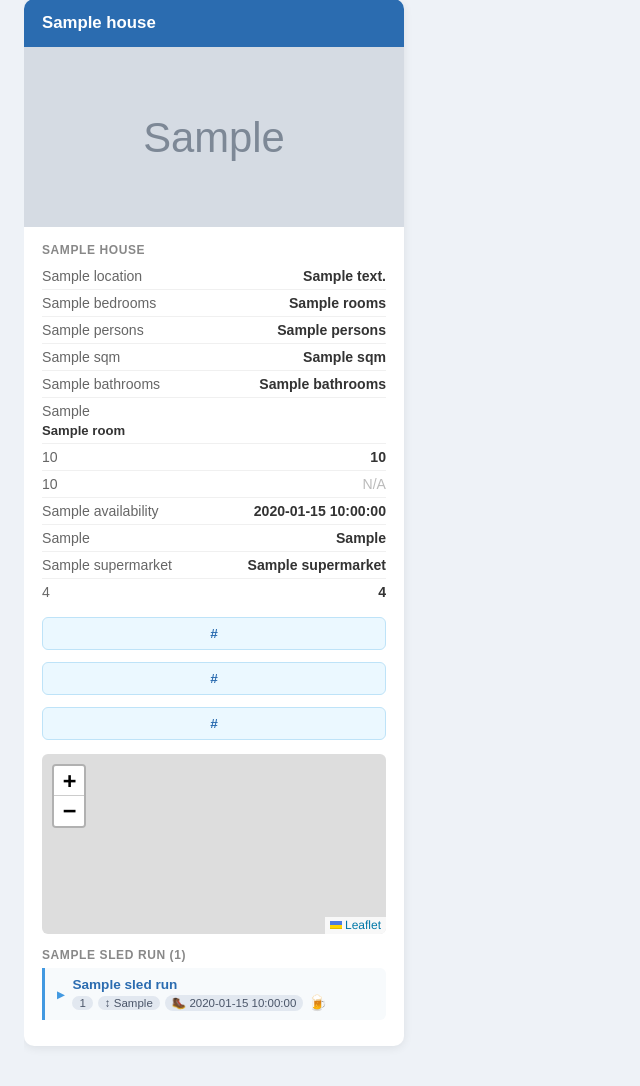
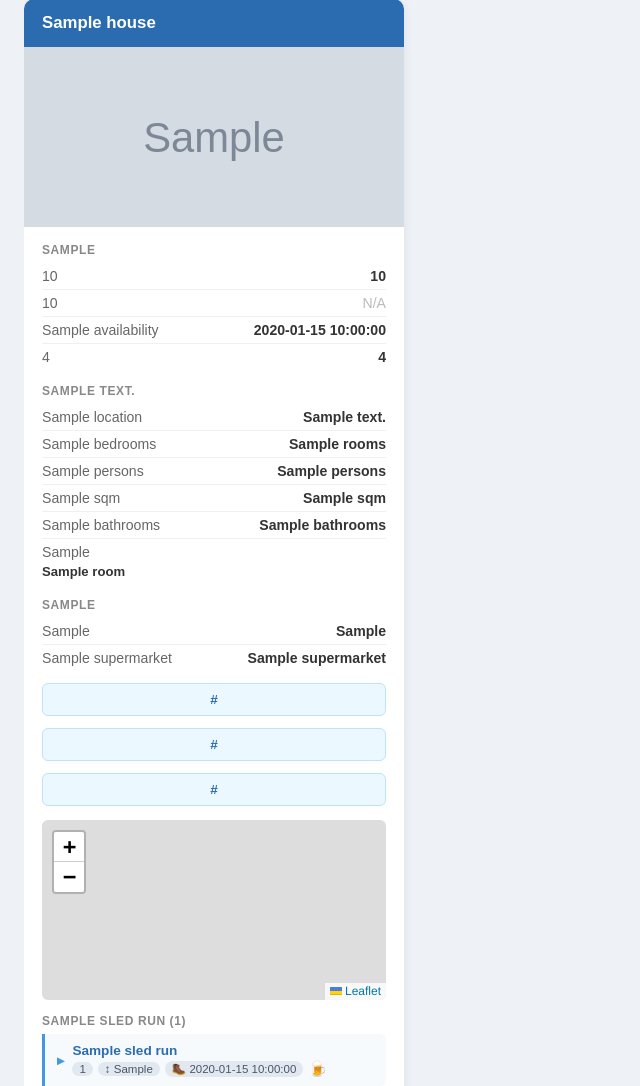
Before and after one commit to Gr3yh0und/holiday-house-comparison, a Flask app: template templates/index.html in a window 1280 px wide. Shown: the part 111-1197 px from the top of the page, without its empty margins (0-640 px from the left). Run offline with Flask 3, Linux system fonts and the light colour scheme; the template is opened without the code that fills it: most values are stand-ins (such as "Sample title", 1, 10 or a date in 2020); grey boxes marked "Sample" are stand-in pictures; parts of the project's set-up code (start-up, migrations or seed data) failed here and were passed over.

Commit message:
Reorder house details

```diff
--- a/app.py
+++ b/app.py
@@ -46,7 +46,7 @@ def normalize_price(price):
     if price in (None, 'N/A', 'Error'):
         return price
     val = _parse_price(price)
-    return f"{int(val)}€" if val is not None else price
+    return f"{int(val)} €" if val is not None else price
 
 
 @app.template_filter('price_per_person')
@@ -58,7 +58,7 @@ def price_per_person(price, persons):
         persons_val = int(persons)
         if persons_val == 0:
             return None
-        return f"{round(price_val / persons_val)}€"
+        return f"{round(price_val / persons_val)} €"
     except (ValueError, AttributeError, TypeError):
         return None
 
--- a/templates/index.html
+++ b/templates/index.html
@@ -144,7 +144,35 @@
             <img src="{{ house.image_url }}" alt="{{ house.name }}" style="width:100%; height:180px; object-fit:cover; display:block;">
             {% endif %}
             <div class="card-body">
-                <p class="section-title">{{ t.house.section_title }}</p>
+                <p class="section-title">{{ t.house.prices_section }}</p>
+                <ul class="props">
+                    <li>
+                        <span class="label">{{ t.house.price }}</span>
+                        <span class="value{% if house.price == 'N/A' %} na{% endif %}">{{ house.price | normalize_price }}</span>
+                    </li>
+                    <li>
+                        <span class="label">{{ t.house.price_per_person_8 }}</span>
+                        {% set pp8 = house.price | price_per_person(8) %}
+                        <span class="value{% if not pp8 %} na{% endif %}">{{ pp8 if pp8 else 'N/A' }}</span>
+                    </li>
+                    {% if house.persons == '10' %}
+                    <li>
+                        <span class="label">{{ t.house.price_per_person_10 }}</span>
+                        {% set pp10 = house.price | price_per_person(10) %}
+                        <span class="value{% if not pp10 %} na{% endif %}">{{ pp10 if pp10 else 'N/A' }}</span>
+                    </li>
+                    {% endif %}
+                    <li>
+                        <span class="label">{{ t.house.availability }}</span>
+                        <span class="value{% if house.time == 'Available' %} good{% endif %}">{{ house.time }}</span>
+                    </li>
+                    <li>
+                        <span class="label">{{ t.house.rating }}</span>
+                        <span class="value{% if house.rating == 'N/A' %} na{% endif %}">{{ house.rating }}</span>
+                    </li>
+                </ul>
+
+                <p class="section-title">{{ t.house.details_section }}</p>
                 <ul class="props">
                     <li>
                         <span class="label">{{ t.house.location }}</span>
@@ -174,26 +202,10 @@
                         {% endfor %}
                     </li>
                     {% endif %}
-                    <li>
-                        <span class="label">{{ t.house.price }}</span>
-                        <span class="value{% if house.price == 'N/A' %} na{% endif %}">{{ house.price | normalize_price }}</span>
-                    </li>
-                    <li>
-                        <span class="label">{{ t.house.price_per_person_8 }}</span>
-                        {% set pp8 = house.price | price_per_person(8) %}
-                        <span class="value{% if not pp8 %} na{% endif %}">{{ pp8 if pp8 else 'N/A' }}</span>
-                    </li>
-                    {% if house.persons == '10' %}
-                    <li>
-                        <span class="label">{{ t.house.price_per_person_10 }}</span>
-                        {% set pp10 = house.price | price_per_person(10) %}
-                        <span class="value{% if not pp10 %} na{% endif %}">{{ pp10 if pp10 else 'N/A' }}</span>
-                    </li>
-                    {% endif %}
-                    <li>
-                        <span class="label">{{ t.house.availability }}</span>
-                        <span class="value{% if house.time == 'Available' %} good{% endif %}">{{ house.time }}</span>
-                    </li>
+                </ul>
+
+                <p class="section-title">{{ t.house.surroundings_section }}</p>
+                <ul class="props">
                     <li>
                         <span class="label">{{ t.house.train_station }}</span>
                         <span class="value{% if house.train_station == 'Nearby' %} good{% elif house.train_station == 'N/A' %} na{% endif %}">{{ house.train_station }}</span>
@@ -201,10 +213,6 @@
                     <li>
                         <span class="label">{{ t.house.supermarket }}</span>
                         <span class="value{% if house.supermarket == 'Nearby' %} good{% elif house.supermarket == 'N/A' %} na{% endif %}">{{ house.supermarket }}</span>
-                    </li>
-                    <li>
-                        <span class="label">{{ t.house.rating }}</span>
-                        <span class="value{% if house.rating == 'N/A' %} na{% endif %}">{{ house.rating }}</span>
                     </li>
                 </ul>
 
--- a/translations/de.json
+++ b/translations/de.json
@@ -3,6 +3,9 @@
     "updated_at": "Zuletzt aktualisiert",
     "house": {
         "section_title": "Unterkunft",
+        "prices_section": "Preise",
+        "details_section": "Ausstattung",
+        "surroundings_section": "Umgebung",
         "location": "Ort",
         "bedrooms": "Schlafzimmer",
         "persons": "Personen",
```
